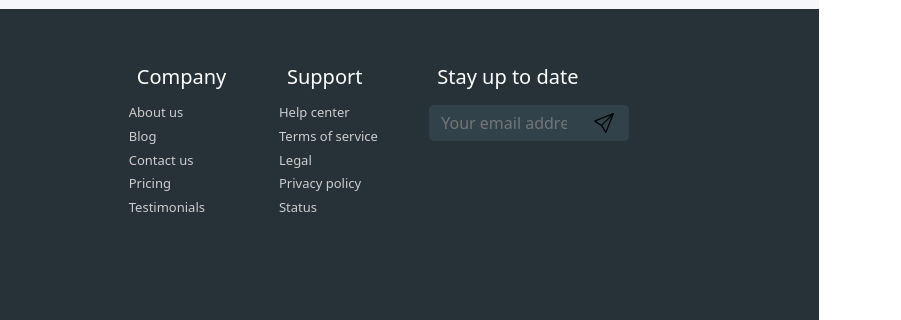
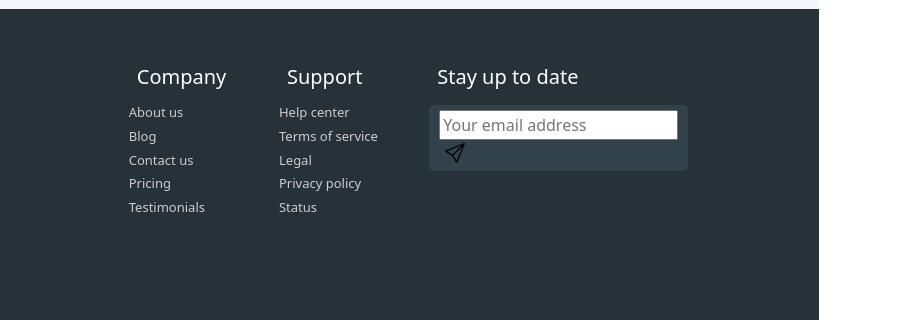
Before and after one commit to Eng-Omar-Hussein/responsive-website, a plain HTML site: page index.html in a window 1280 px wide. Shown: the part 3552-3872 px from the top of the page, 379-1280 px from the left. Drawn offline with Linux system fonts and the light colour scheme.

Commit message:
Update style.css

```diff
--- a/bootstrap-5.3.3-dist/css/style.css
+++ b/bootstrap-5.3.3-dist/css/style.css
@@ -108,7 +108,7 @@ footer a{
 footer a:hover{
     color: white;
 }
-input[type*=s]{
+input[type*=m]{
     background-color: #32424a;
     color: white;
     border: none;
@@ -116,7 +116,7 @@ input[type*=s]{
     min-width: 30px;
     max-width: 145px;
 }
-input[type*=s]:focus{
+input[type*=m]:focus{
     outline: none;
 }
 input[type=submit]:hover{
```
